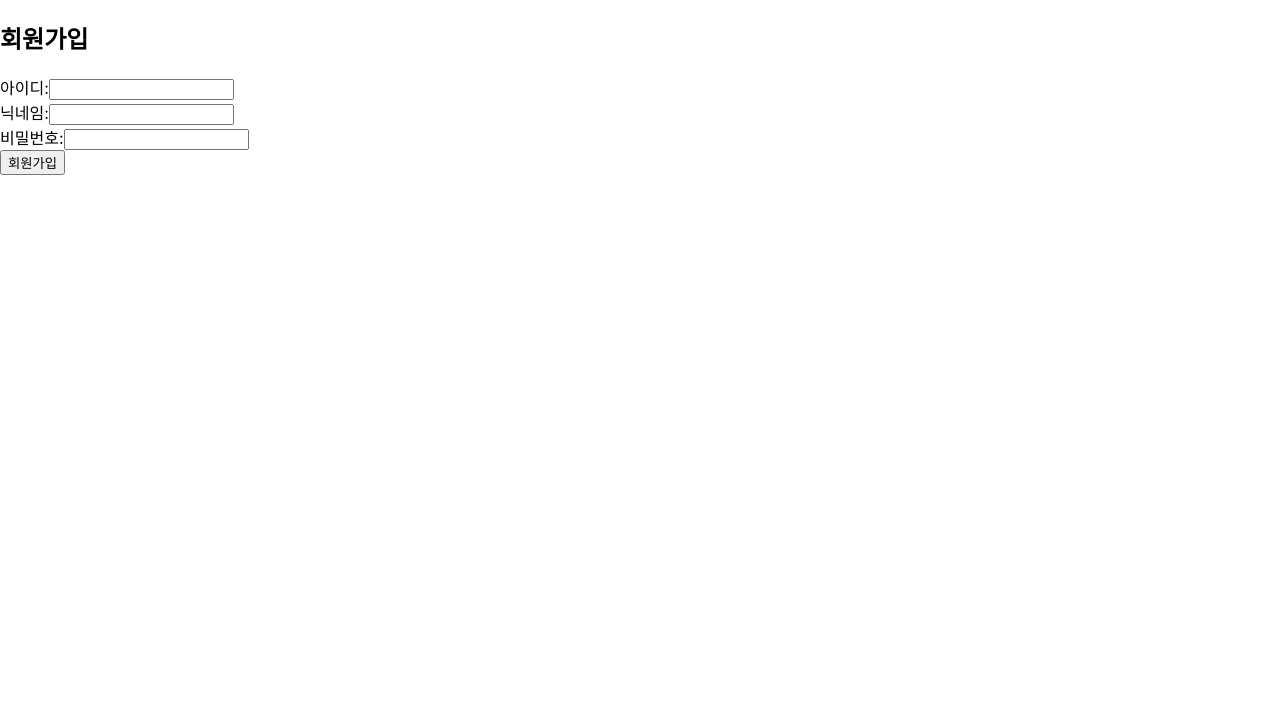
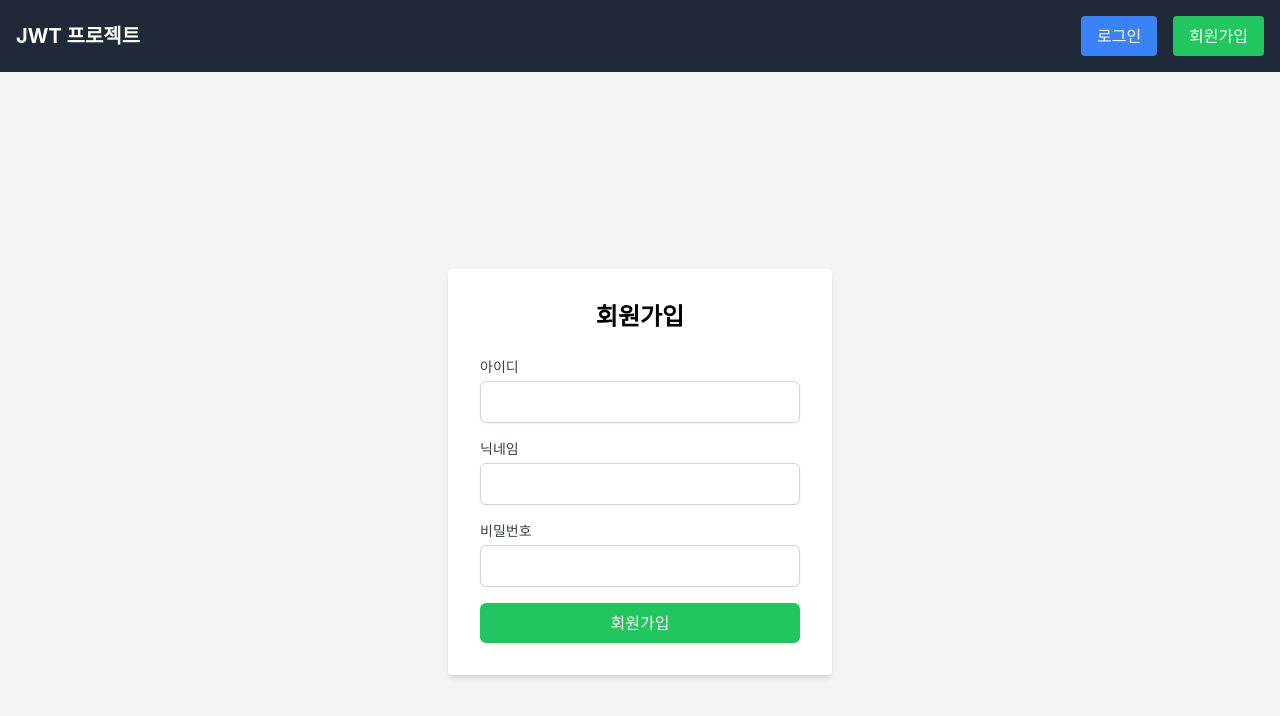
Before and after one commit to vdvhk12/spring-security-jwt05, a React (Create React App) app in the folder frontend/: page /signup in a window 1280 px wide. Shown: the top 716 px of the page. Built offline with nearby package versions, Linux system fonts and the light colour scheme.

Commit message:
frontend: feat: 로그인, 회원가입 버튼 Navbar 컴포넌트로 분리, tailwindcss 적용

```diff
--- a/frontend/package.json
+++ b/frontend/package.json
@@ -33,5 +33,10 @@
       "last 1 firefox version",
       "last 1 safari version"
     ]
+  },
+  "devDependencies": {
+    "autoprefixer": "^10.4.20",
+    "postcss": "^8.4.49",
+    "tailwindcss": "^3.4.17"
   }
 }
--- a/frontend/src/App.css
+++ b/frontend/src/App.css
@@ -36,3 +36,7 @@
     transform: rotate(360deg);
   }
 }
+
+@tailwind base;    /* 기본 스타일 */
+@tailwind components; /* 컴포넌트 스타일 */
+@tailwind utilities;  /* 유틸리티 클래스 */
--- a/frontend/src/App.js
+++ b/frontend/src/App.js
@@ -1,17 +1,23 @@
+import "./App.css";
 import React from "react";
 import { BrowserRouter as Router, Routes, Route } from "react-router-dom";
 import Home from "./pages/Home";
 import Login from "./pages/Login";
 import Signup from "./pages/Signup";
+import Navbar from "./components/Navbar";
 
 function App() {
   return (
       <Router>
-        <Routes>
-          <Route path="/" element={<Home />} />
-          <Route path="/login" element={<Login />} />
-          <Route path="/signup" element={<Signup />} />
-        </Routes>
+        <div>
+          <Navbar />
+          <Routes>
+            <Route path="/" element={<Home />} />
+            <Route path="/login" element={<Login />} />
+            <Route path="/signup" element={<Signup />} />
+          </Routes>
+        </div>
+
       </Router>
   );
 }
--- /dev/null
+++ b/frontend/src/components/Navbar.js
@@ -0,0 +1,28 @@
+import React from "react";
+import { Link } from "react-router-dom";
+
+function Navbar() {
+  return (
+    <nav className="bg-gray-800 text-white p-4">
+      <div className="container mx-auto flex justify-between items-center">
+        <Link to="/">
+          <h1 className="text-xl font-bold cursor-pointer">JWT 프로젝트</h1>
+        </Link>
+        <div className="space-x-4">
+          <Link to="/login">
+            <button className="bg-blue-500 hover:bg-blue-600 text-white px-4 py-2 rounded">
+              로그인
+            </button>
+          </Link>
+          <Link to="/signup">
+            <button className="bg-green-500 hover:bg-green-600 text-white px-4 py-2 rounded">
+              회원가입
+            </button>
+          </Link>
+        </div>
+      </div>
+    </nav>
+  );
+}
+
+export default Navbar;
--- a/frontend/src/pages/Home.js
+++ b/frontend/src/pages/Home.js
@@ -1,18 +1,27 @@
 import React from "react";
-import { Link } from "react-router-dom";
 
 function Home() {
   return (
-      <div>
-        <h1>홈페이지</h1>
-        <nav>
-          <Link to="/login">
-            <button>로그인</button>
-          </Link>
-          <Link to="/signup">
-            <button>회원가입</button>
-          </Link>
-        </nav>
+      <div className="min-h-screen bg-gray-100 flex flex-col items-center justify-center text-center">
+        <div className="bg-white p-8 rounded shadow-md w-3/4 md:w-1/2">
+          <h1 className="text-4xl font-bold text-blue-600 mb-4">환영합니다!</h1>
+          <p className="text-gray-700 mb-6">
+            이 페이지는 JWT를 사용하여 구현한 간단한 회원 시스템 프로젝트입니다.
+            로그인하거나 회원가입 후 다양한 기능을 이용해보세요.
+          </p>
+          <div className="flex justify-center space-x-4">
+            <img
+                src={`https://picsum.photos/300/300?random=${Math.random()}`}
+                alt="Random Example 1"
+                className="rounded shadow-md w-32 h-32"
+            />
+            <img
+                src={`https://picsum.photos/300/300?random=${Math.random()}`}
+                alt="Random Example 2"
+                className="rounded shadow-md w-32 h-32"
+            />
+          </div>
+        </div>
       </div>
   );
 }
--- a/frontend/src/pages/Login.js
+++ b/frontend/src/pages/Login.js
@@ -36,30 +36,51 @@ function Login() {
   };
 
   return (
+      <div className="min-h-screen bg-gray-100 flex items-center justify-center">
+        <div className="bg-white p-8 rounded shadow-md w-96">
+          <h2 className="text-2xl font-bold text-center mb-6">로그인</h2>
+          <form onSubmit={handleLogin} className="space-y-4">
             <div>
-        <h2>로그인</h2>
-        <form onSubmit={handleLogin}>
-          <div>
-            <label>아이디:</label>
+              <label className="block text-sm font-medium text-gray-700 mb-1">
+                아이디
+              </label>
               <input
                   type="text"
                   value={username}
                   onChange={(e) => setUsername(e.target.value)}
                   required
+                  className="w-full px-3 py-2 border border-gray-300 rounded-md shadow-sm focus:outline-none focus:ring-blue-500 focus:border-blue-500"
               />
             </div>
             <div>
-            <label>비밀번호:</label>
+              <label className="block text-sm font-medium text-gray-700 mb-1">
+                비밀번호
+              </label>
               <input
                   type="password"
                   value={password}
                   onChange={(e) => setPassword(e.target.value)}
                   required
+                  className="w-full px-3 py-2 border border-gray-300 rounded-md shadow-sm focus:outline-none focus:ring-blue-500 focus:border-blue-500"
               />
             </div>
-          <button type="submit">로그인</button>
+            <button
+                type="submit"
+                className="w-full bg-blue-500 text-white py-2 px-4 rounded-md hover:bg-blue-600 focus:outline-none focus:ring-2 focus:ring-blue-400 focus:ring-offset-2"
+            >
+              로그인
+            </button>
           </form>
-        {message && <p>{message}</p>}
+          {message && (
+              <p
+                  className={`mt-4 text-center ${
+                      message.includes("성공") ? "text-green-500" : "text-red-500"
+                  }`}
+              >
+                {message}
+              </p>
+          )}
+        </div>
       </div>
   );
 }
--- a/frontend/src/pages/Signup.js
+++ b/frontend/src/pages/Signup.js
@@ -30,39 +30,63 @@ function Signup() {
   };
 
   return (
+      <div className="min-h-screen bg-gray-100 flex items-center justify-center">
+        <div className="bg-white p-8 rounded shadow-md w-96">
+          <h2 className="text-2xl font-bold text-center mb-6">회원가입</h2>
+          <form onSubmit={handleSignup} className="space-y-4">
             <div>
-        <h2>회원가입</h2>
-        <form onSubmit={handleSignup}>
-          <div>
-            <label>아이디:</label>
+              <label className="block text-sm font-medium text-gray-700 mb-1">
+                아이디
+              </label>
               <input
                   type="text"
                   value={username}
                   onChange={(e) => setUsername(e.target.value)}
                   required
+                  className="w-full px-3 py-2 border border-gray-300 rounded-md shadow-sm focus:outline-none focus:ring-blue-500 focus:border-blue-500"
               />
             </div>
             <div>
-            <label>닉네임:</label>
+              <label className="block text-sm font-medium text-gray-700 mb-1">
+                닉네임
+              </label>
               <input
-                type="nickname"
+                  type="text"
                   value={nickname}
                   onChange={(e) => setNickname(e.target.value)}
                   required
+                  className="w-full px-3 py-2 border border-gray-300 rounded-md shadow-sm focus:outline-none focus:ring-blue-500 focus:border-blue-500"
               />
             </div>
             <div>
-            <label>비밀번호:</label>
+              <label className="block text-sm font-medium text-gray-700 mb-1">
+                비밀번호
+              </label>
               <input
                   type="password"
                   value={password}
                   onChange={(e) => setPassword(e.target.value)}
                   required
+                  className="w-full px-3 py-2 border border-gray-300 rounded-md shadow-sm focus:outline-none focus:ring-blue-500 focus:border-blue-500"
               />
             </div>
-          <button type="submit">회원가입</button>
+            <button
+                type="submit"
+                className="w-full bg-green-500 text-white py-2 px-4 rounded-md hover:bg-green-600 focus:outline-none focus:ring-2 focus:ring-green-400 focus:ring-offset-2"
+            >
+              회원가입
+            </button>
           </form>
-        {message && <p>{message}</p>}
+          {message && (
+              <p
+                  className={`mt-4 text-center ${
+                      message.includes("성공") ? "text-green-500" : "text-red-500"
+                  }`}
+              >
+                {message}
+              </p>
+          )}
+        </div>
       </div>
   );
 }
--- /dev/null
+++ b/frontend/tailwind.config.js
@@ -0,0 +1,10 @@
+/** @type {import('tailwindcss').Config} */
+module.exports = {
+  content: [
+      "./src/**/*.{js,jsx,ts,tsx}",
+  ],
+  theme: {
+    extend: {},
+  },
+  plugins: [],
+}
```
Lines whose indentation alone changed are shown as unchanged.
